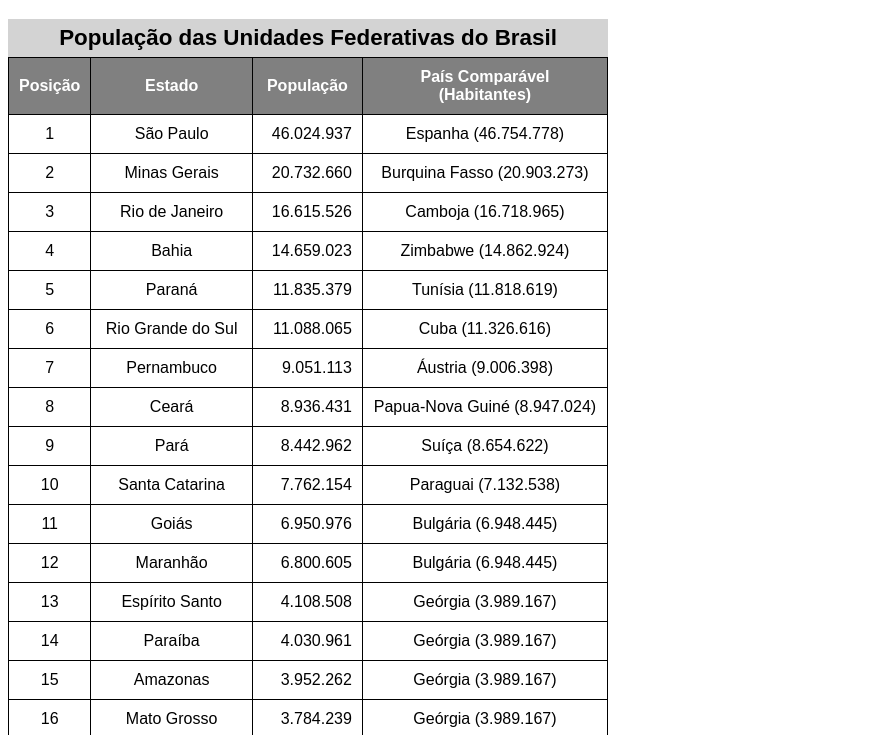
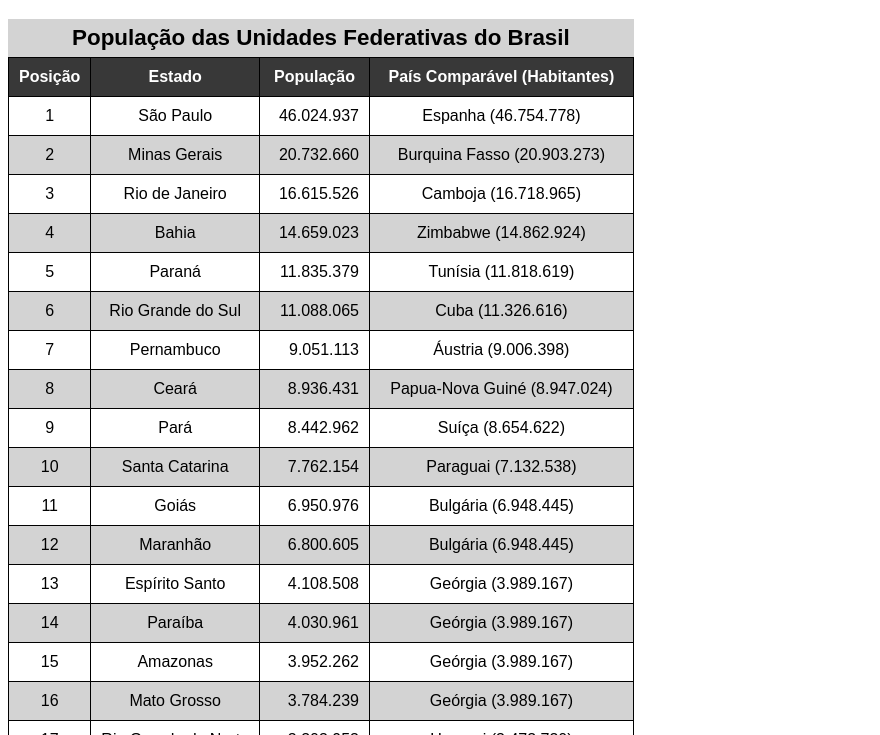
Before and after one commit to andersonkumikata/html5_css3, a plain HTML site: page exercicios/ex023/tabela002.html in a window 1280 px wide. Shown: the part 61-796 px from the top of the page, without its empty margins (0-880 px from the left). Drawn offline with Linux system fonts and the light colour scheme.

Commit message:
tabela 002

```diff
--- a/exercicios/ex023/tabela002.html
+++ b/exercicios/ex023/tabela002.html
@@ -12,8 +12,9 @@
         }
 
         table {
-            width: 600px;
+            max-width: 700px;
             border-collapse: collapse;
+            position: relative;
         }
 
         caption {
@@ -30,8 +31,22 @@
         }
 
         thead, tfoot {
-            background-color: #808080;
+            background-color: #383838;
             color: white;
+        }
+
+        thead > tr > th {
+            position: sticky;
+            top: -1px;
+            background-color: #383838;
+        }
+
+        tbody > tr:nth-child(odd) { /* 2n-1 */
+            background-color: white;
+        }
+
+        tbody > tr:nth-child(even) { /* 2n */
+            background-color: lightgray;
         }
 
         td.num {
@@ -235,5 +250,9 @@
             </tr>
         </tfoot>
     </table>
+    <p>Lorem ipsum dolor sit amet consectetur adipisicing elit. Tempora id, magnam commodi laboriosam facilis perferendis hic qui sunt perspiciatis consequuntur doloribus quidem, veritatis vero magni sit! Fuga corporis voluptatum labore. Lorem ipsum dolor sit, amet consectetur adipisicing elit. Quo aspernatur illo dicta voluptatum deleniti voluptatem nulla, architecto, quam, dolores mollitia quis expedita illum magni! Laboriosam deserunt quidem cupiditate rem officia. Lorem ipsum dolor, sit amet consectetur adipisicing elit. Temporibus repellat, corporis laboriosam vero omnis beatae maiores ipsa minima assumenda deleniti autem eius? Reprehenderit magni similique earum repellendus. Rem, soluta consequuntur! Lorem ipsum dolor sit amet consectetur adipisicing elit. Odio, voluptatibus voluptates molestiae inventore doloremque error sit hic saepe, minima quam magnam voluptatum non natus tempore dicta? Quod facilis ipsa rerum.</p>
+
+    <p>Lorem ipsum dolor sit amet consectetur adipisicing elit. Tempora id, magnam commodi laboriosam facilis perferendis hic qui sunt perspiciatis consequuntur doloribus quidem, veritatis vero magni sit! Fuga corporis voluptatum labore. Lorem ipsum dolor sit, amet consectetur adipisicing elit. Quo aspernatur illo dicta voluptatum deleniti voluptatem nulla, architecto, quam, dolores mollitia quis expedita illum magni! Laboriosam deserunt quidem cupiditate rem officia. Lorem ipsum dolor, sit amet consectetur adipisicing elit. Temporibus repellat, corporis laboriosam vero omnis beatae maiores ipsa minima assumenda deleniti autem eius? Reprehenderit magni similique earum repellendus. Rem, soluta consequuntur! Lorem ipsum dolor sit amet consectetur adipisicing elit. Odio, voluptatibus voluptates molestiae inventore doloremque error sit hic saepe, minima quam magnam voluptatum non natus tempore dicta? Quod facilis ipsa rerum.</p>
+    <p>Lorem ipsum dolor sit amet consectetur adipisicing elit. Tempora id, magnam commodi laboriosam facilis perferendis hic qui sunt perspiciatis consequuntur doloribus quidem, veritatis vero magni sit! Fuga corporis voluptatum labore. Lorem ipsum dolor sit, amet consectetur adipisicing elit. Quo aspernatur illo dicta voluptatum deleniti voluptatem nulla, architecto, quam, dolores mollitia quis expedita illum magni! Laboriosam deserunt quidem cupiditate rem officia. Lorem ipsum dolor, sit amet consectetur adipisicing elit. Temporibus repellat, corporis laboriosam vero omnis beatae maiores ipsa minima assumenda deleniti autem eius? Reprehenderit magni similique earum repellendus. Rem, soluta consequuntur! Lorem ipsum dolor sit amet consectetur adipisicing elit. Odio, voluptatibus voluptates molestiae inventore doloremque error sit hic saepe, minima quam magnam voluptatum non natus tempore dicta? Quod facilis ipsa rerum.</p>
 </body>
 </html>
```
